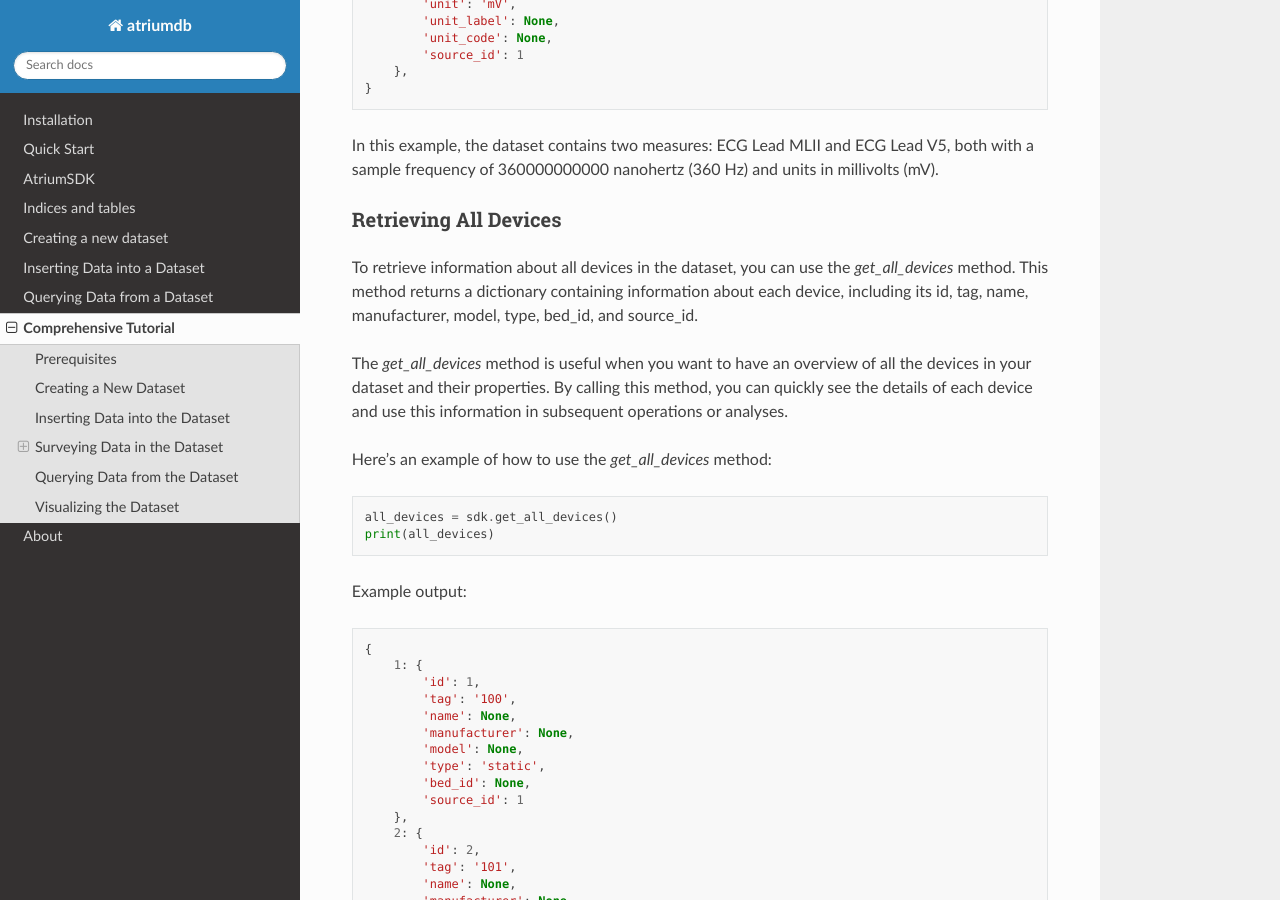
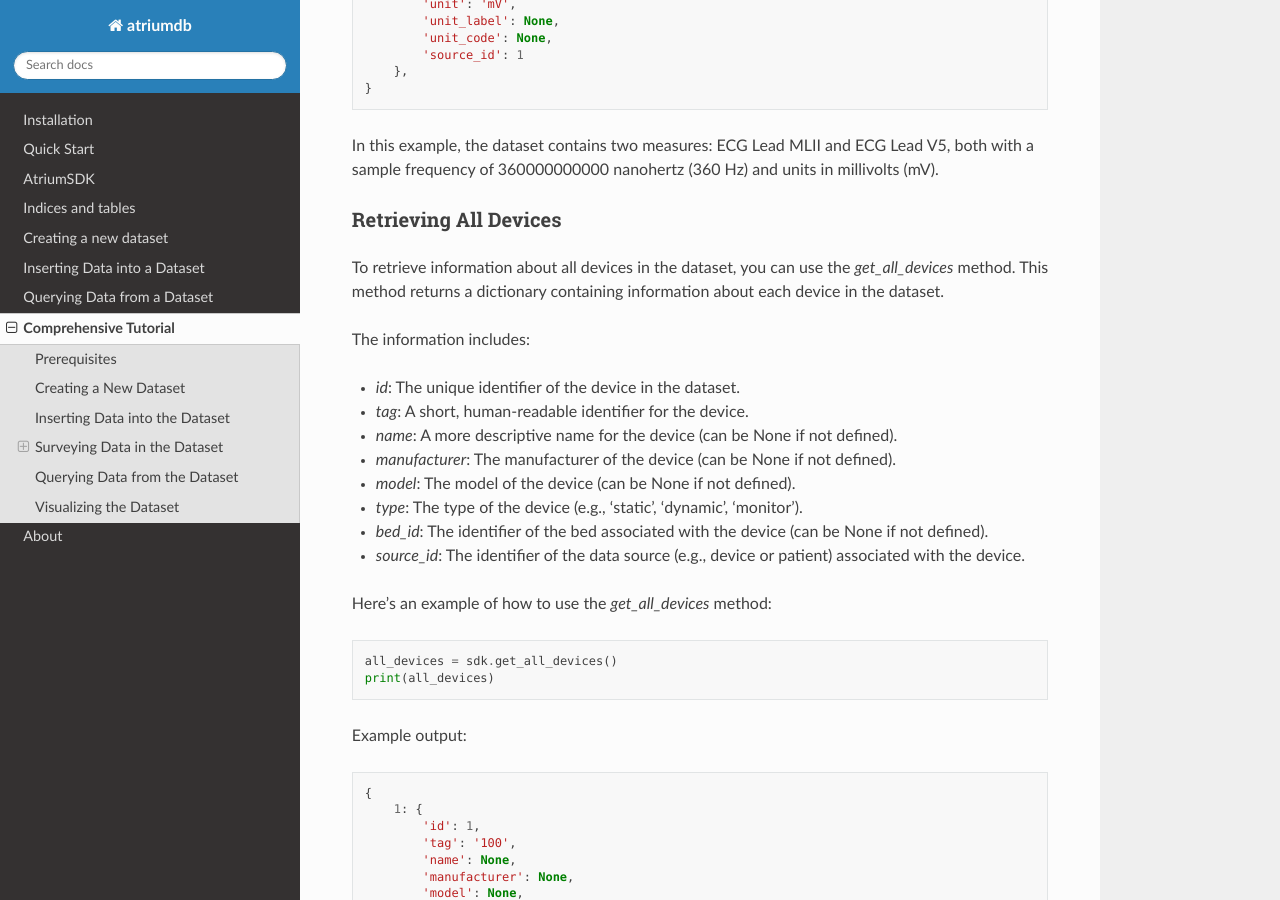
Before and after one commit to LaussenLabs/atriumdb, a Sphinx documentation site: the page built from sdk/docs/source/tutorial.rst, in a window 1280 px wide and 900 px high, scrolled down 3556 px. Built offline with Sphinx 7.4.7 and the Read the Docs theme 2.0.0, drawn with Linux system fonts in a browser that asks for light colours.

Commit message:
Add detailed info on devices.

```diff
--- a/sdk/docs/source/tutorial.rst
+++ b/sdk/docs/source/tutorial.rst
@@ -184,10 +184,18 @@ Retrieving All Devices
 ^^^^^^^^^^^^^^^^^^^^^^
 
 To retrieve information about all devices in the dataset, you can use the `get_all_devices` method.
-This method returns a dictionary containing information about each device, including its id, tag, name, manufacturer, model, type, bed_id, and source_id.
+This method returns a dictionary containing information about each device in the dataset.
 
-The `get_all_devices` method is useful when you want to have an overview of all the devices in your dataset and their properties.
-By calling this method, you can quickly see the details of each device and use this information in subsequent operations or analyses.
+The information includes:
+
+- `id`: The unique identifier of the device in the dataset.
+- `tag`: A short, human-readable identifier for the device.
+- `name`: A more descriptive name for the device (can be None if not defined).
+- `manufacturer`: The manufacturer of the device (can be None if not defined).
+- `model`: The model of the device (can be None if not defined).
+- `type`: The type of the device (e.g., 'static', 'dynamic', 'monitor').
+- `bed_id`: The identifier of the bed associated with the device (can be None if not defined).
+- `source_id`: The identifier of the data source (e.g., device or patient) associated with the device.
 
 Here's an example of how to use the `get_all_devices` method:
 
```
